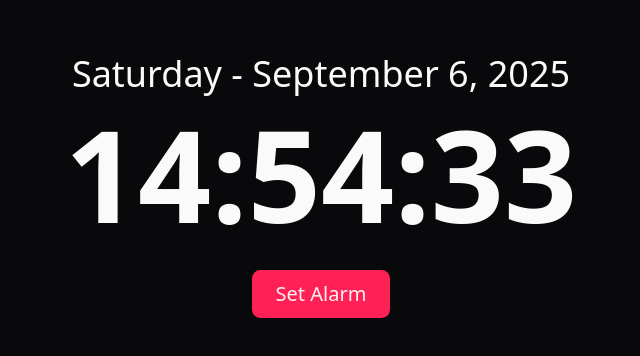
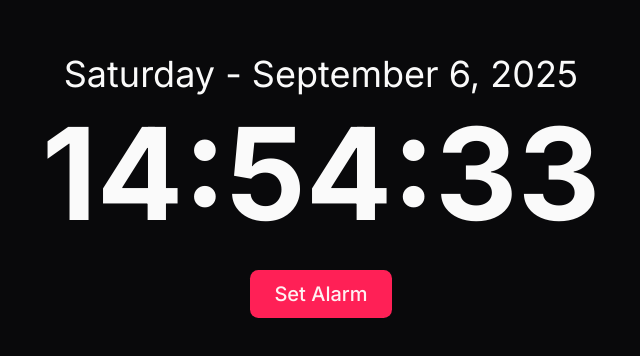
Before and after one commit to lucasfunada/alarm-taiso, a React (Vite) app: page / in a window 1280 px wide. Shown: the part 214-570 px from the top of the page, without its empty margins (319-959 px from the left). Built offline with nearby package versions, Linux system fonts and the light colour scheme.

Commit message:
chore: change app font to Inter

```diff
--- a/src/styles/index.css
+++ b/src/styles/index.css
@@ -1,4 +1,4 @@
-@import url('https://fonts.googleapis.com/css2?family=Orbitron:wght@400..900&display=swap');
+@import url('https://fonts.googleapis.com/css2?family=Inter:ital,opsz,wght@0,14..32,100..900;1,14..32,100..900&display=swap');
 @import "tailwindcss";
 @import "tw-animate-css";
 
@@ -40,7 +40,7 @@
   --color-sidebar-accent-foreground: var(--sidebar-accent-foreground);
   --color-sidebar-border: var(--sidebar-border);
   --color-sidebar-ring: var(--sidebar-ring);
-  --font-orbitron: "Orbitron", sans-serif;
+  --font-inter: "Inter", sans-serif;
 }
 
 :root {
@@ -118,6 +118,6 @@
     @apply border-border outline-ring/50;
   }
   body {
-    @apply bg-background text-foreground;
+    @apply bg-background text-foreground font-inter;
   }
 }
```
